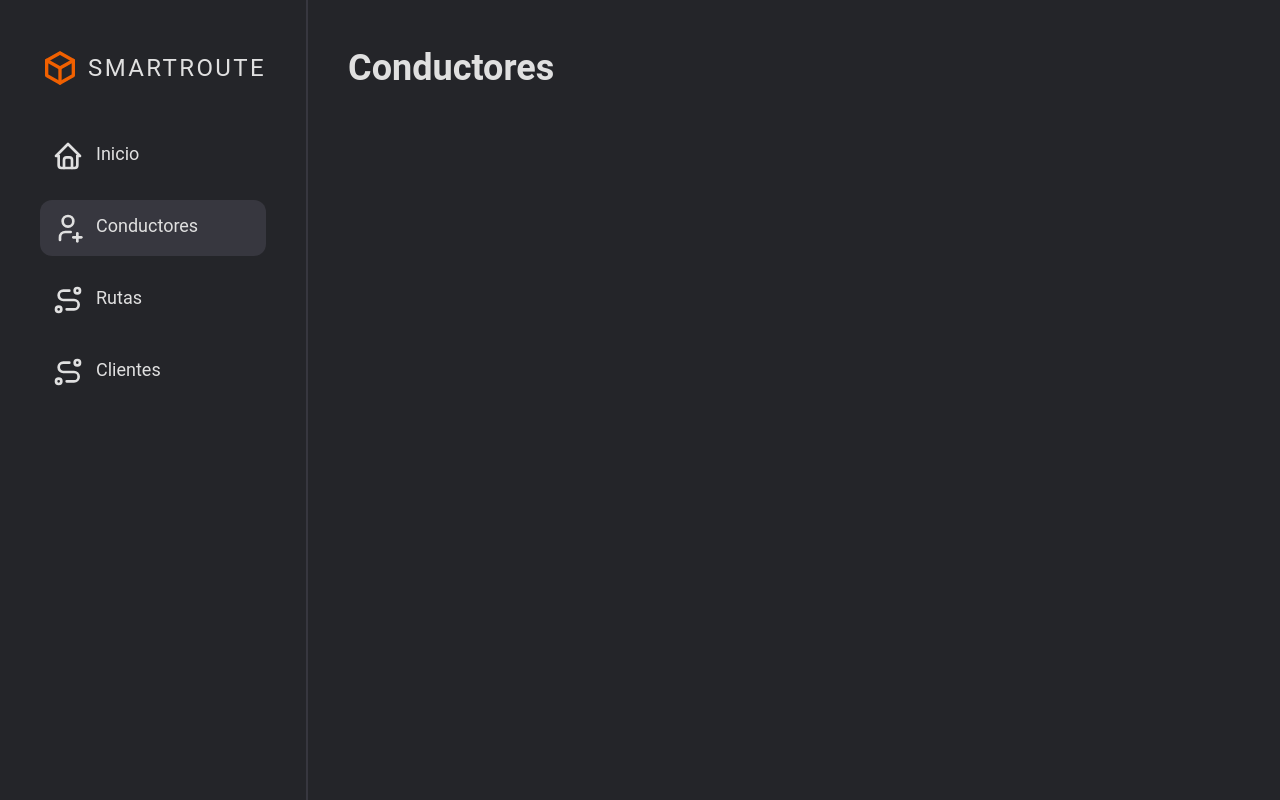
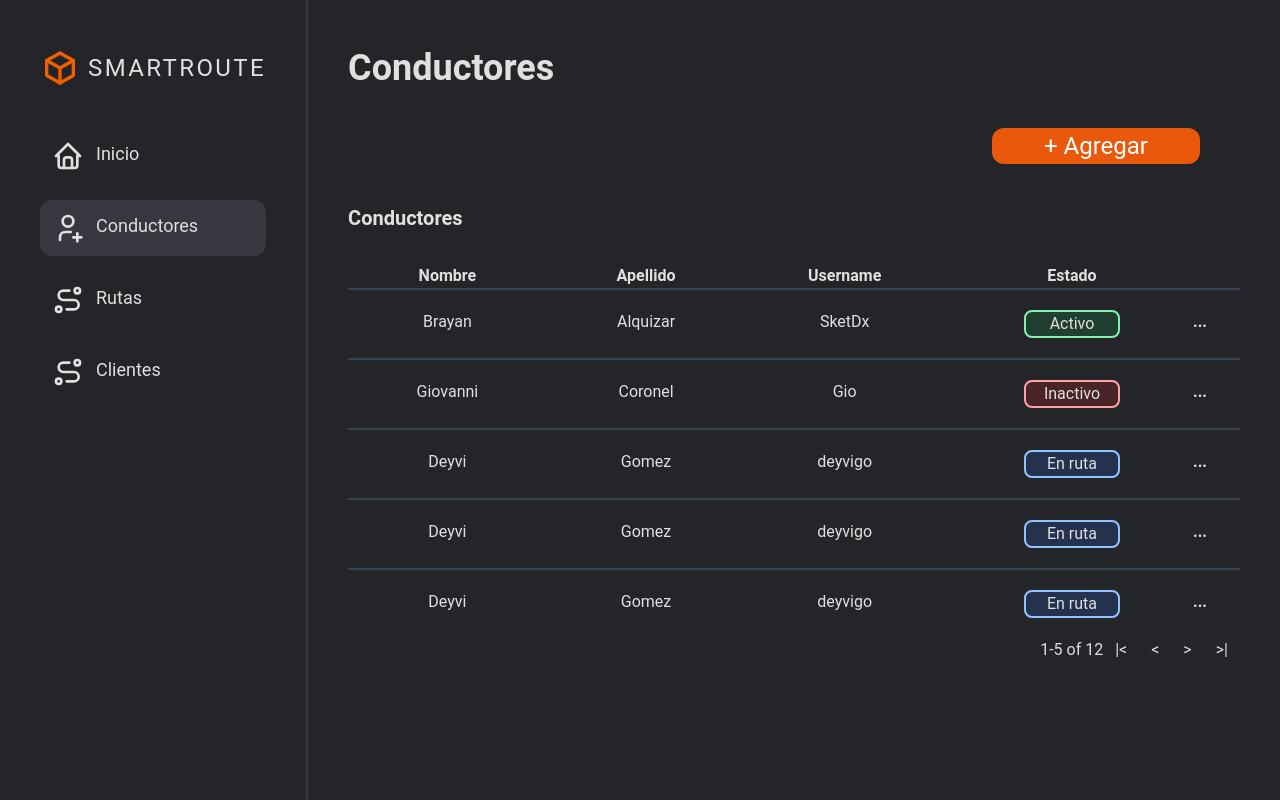
Before and after one commit to ProtoSG/ada-SmartRoute, a React (Vite) app: page /conductores in a window 1280 px wide. Built offline with nearby package versions, Linux system fonts and the light colour scheme.

Commit message:
add-driver

```diff
--- /dev/null
+++ b/src/components/Admin/ButtonAdd.jsx
@@ -0,0 +1,11 @@
+import React from "react";
+
+export const ButtonAdd = () => {
+  return (
+    <div className=" flex flex-row-reverse">
+      <button className="bg-orange-600 h-9 w-52 h-14 rounded-xl text-white m-10 text-2xl">
+        <p>+ Agregar</p>
+      </button>
+    </div>
+  );
+};
--- /dev/null
+++ b/src/components/Admin/ButtonOptions.jsx
@@ -0,0 +1,17 @@
+import React from "react";
+
+export const ButtonOptions = () => {
+  return (
+    <div className="flex flex-col w-52 h-36 rounded-lg bg-zinc-800 items-center justify-center">
+      <button className=" text-right text-lg w-36">x</button>
+      <button className=" text-black border bg-gray-300 rounded-lg m-1 flex justify-around w-36">
+        <div>Editar</div>
+        <div>(ICON)</div>
+      </button>
+      <button className="rounded-lg border-gray-300 border m-1 flex justify-around w-36">
+        <div>Eliminar</div>
+        <div>(ICON)</div>
+      </button>
+    </div>
+  );
+};
--- /dev/null
+++ b/src/components/Admin/ButtonPages.jsx
@@ -0,0 +1,17 @@
+import React from "react";
+
+export const ButtonPages = (props) => {
+  return (
+    <div className="flex flex-row text-end items-end flex-grow w-full">
+      <div className="flex-1">
+        {props.inicio}-{props.final} of {props.total}
+      </div>
+      <div>
+        <button className=" mx-3">{"|<"}</button>
+        <button className=" mx-3">{"<"}</button>
+        <button className=" mx-3">{">"}</button>
+        <button className=" mx-3">{">|"}</button>
+      </div>
+    </div>
+  );
+};
--- /dev/null
+++ b/src/components/Admin/Drivers.jsx
@@ -0,0 +1,18 @@
+import React from "react";
+import { TitleTable } from "./Table";
+import { Register } from "./Register";
+
+export const Drivers = () => {
+  return (
+    <div>
+      <h1>Drivers</h1>
+      <TitleTable></TitleTable>
+      <Register
+        name="Brayan"
+        apellido="Alquizar"
+        username="SketDx"
+        estado="activo"
+      ></Register>
+    </div>
+  );
+};
--- /dev/null
+++ b/src/components/Admin/Register.jsx
@@ -0,0 +1,30 @@
+import React from "react";
+
+export const Register = (props) => {
+  return (
+    <div className=" flex flex-row flex-auto text-center py-5 border-t-2 border-gray-700">
+      <div className="flex-1">{props.nombre}</div>
+      <div className="flex-1">{props.apellido}</div>
+      <div className="flex-1">{props.username}</div>
+      <div
+        className={`w-24 ml-20 h-15 border-2 rounded-lg bg-opacity-20 ${
+          props.estado === "Activo"
+            ? "bg-green-600 border-green-300"
+            : props.estado === "Inactivo"
+            ? "bg-red-600 border-red-300"
+            : props.estado === "En ruta"
+            ? "bg-blue-600 border-blue-300"
+            : ""
+        }`}
+      >
+        {props.estado}
+      </div>
+
+      <div className="w-20 ml-10 ">
+        <button className="w-10">
+          <strong>...</strong>
+        </button>
+      </div>
+    </div>
+  );
+};
--- /dev/null
+++ b/src/components/Admin/Table.jsx
@@ -0,0 +1,21 @@
+import React from "react";
+
+export const TitleTable = () => {
+  return (
+    <div className=" flex flex-row flex-auto text-center">
+      <div className="flex-1">
+        <strong>Nombre</strong>
+      </div>
+      <div className="flex-1">
+        <strong>Apellido</strong>
+      </div>
+      <div className="flex-1">
+        <strong>Username</strong>
+      </div>
+      <div className="w-24 ml-20">
+        <strong>Estado</strong>
+      </div>
+      <div className="w-20 ml-10"></div>
+    </div>
+  );
+};
--- a/src/pages/admin/pages/Conductores.jsx
+++ b/src/pages/admin/pages/Conductores.jsx
@@ -1,7 +1,49 @@
+import { ButtonAdd } from "../../../components/Admin/ButtonAdd";
+import { ButtonOptions } from "../../../components/Admin/ButtonOptions";
+import { ButtonPages } from "../../../components/Admin/ButtonPages";
+import { Register } from "../../../components/Admin/Register";
+import { TitleTable } from "../../../components/Admin/Table";
+
 export const Conductores = () => {
   return (
     <main className="px-10 py-12 text-text w-full">
       <h1 className="text-4xl font-bold">Conductores</h1>
+      <ButtonAdd></ButtonAdd>
+      <h2 className=" text-xl mb-8">
+        <strong>Conductores</strong>
+      </h2>
+      <TitleTable></TitleTable>
+      <Register
+        nombre="Brayan"
+        apellido="Alquizar"
+        username="SketDx"
+        estado="Activo"
+      ></Register>
+      <Register
+        nombre="Giovanni"
+        apellido="Coronel"
+        username="Gio"
+        estado="Inactivo"
+      ></Register>
+      <Register
+        nombre="Deyvi"
+        apellido="Gomez"
+        username="deyvigo"
+        estado="En ruta"
+      ></Register>
+      <Register
+        nombre="Deyvi"
+        apellido="Gomez"
+        username="deyvigo"
+        estado="En ruta"
+      ></Register>
+      <Register
+        nombre="Deyvi"
+        apellido="Gomez"
+        username="deyvigo"
+        estado="En ruta"
+      ></Register>
+      <ButtonPages inicio="1" final="5" total="12"></ButtonPages>
     </main>
-  )
-}
+  );
+};
```
